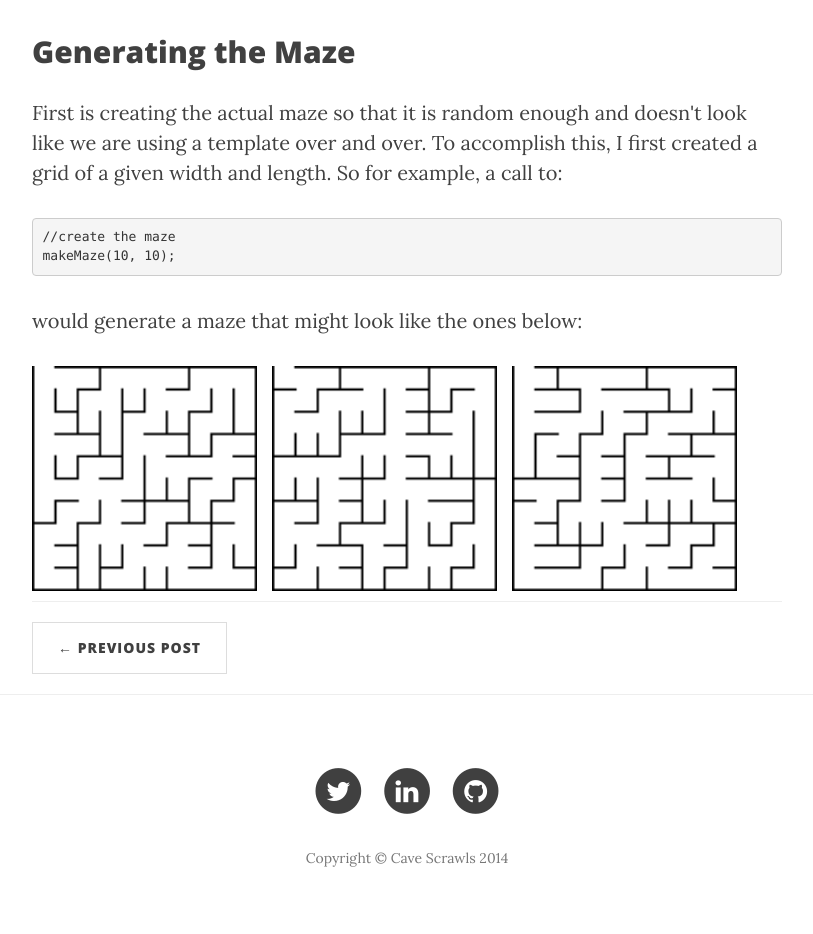
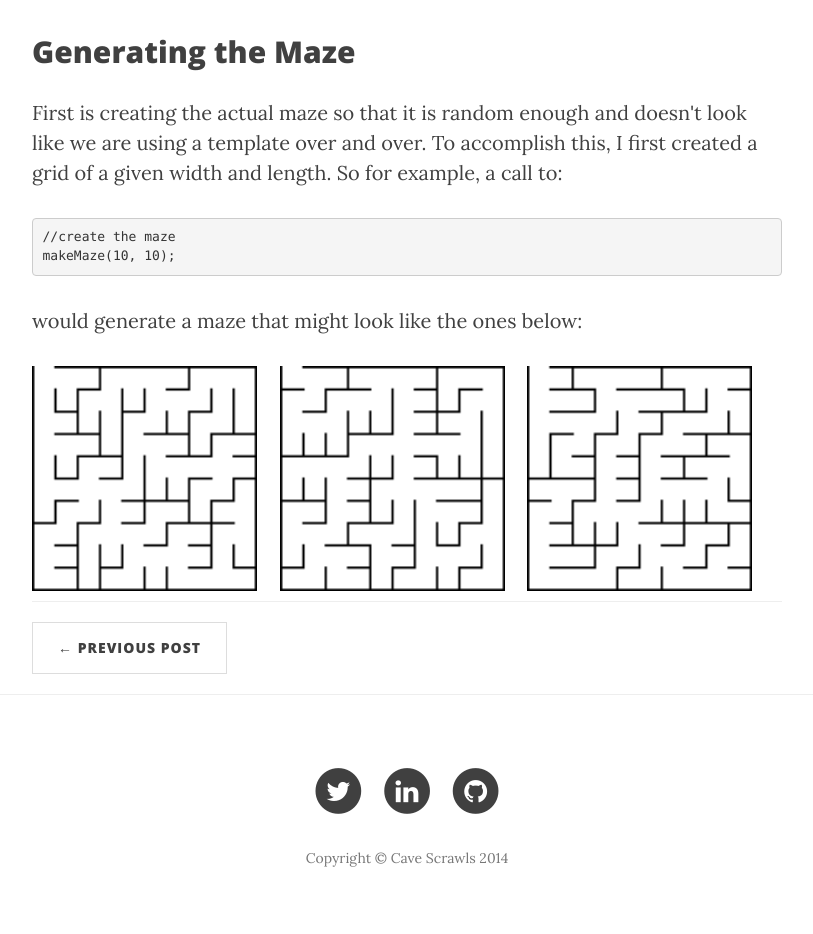
Before and after one commit to cjang5/blog, a Jekyll site: the page built from _posts/2014-12-10-mysterious-mazes.markdown, in a window 1280 px wide. Shown: the part 731-1665 px from the top of the page, without its empty margins (233-1046 px from the left). Built offline with Jekyll 4.4.1, drawn with Linux system fonts in a browser that asks for light colours; nearby versions of some CDN libraries.

Commit message:
Update 2014-12-10-mysterious-mazes.markdown

```diff
--- a/_posts/2014-12-10-mysterious-mazes.markdown
+++ b/_posts/2014-12-10-mysterious-mazes.markdown
@@ -18,8 +18,8 @@ header-img: "img/posts/post-07/post-07-bg.png"
 
 <p>would generate a maze that might look like the ones below: </p>
 
-<img src="{{ site.baseurl }}/img/posts/post-07/unsolved1.png" style="float: left; width: 30%; margin-right: 2%; margin-bottom: 0.5em;">
-<img src="{{ site.baseurl }}/img/posts/post-07/unsolved2.png" style="float: left; width: 30%; margin-right: 2%; margin-bottom: 0.5em;">
-<img src="{{ site.baseurl }}/img/posts/post-07/unsolved3.png" style="float: left; width: 30%; margin-right: 2%; margin-bottom: 0.5em;">
+<img src="{{ site.baseurl }}/img/posts/post-07/unsolved1.png" style="float: left; width: 30%; margin-right: 3%; margin-bottom: 0.5em;">
+<img src="{{ site.baseurl }}/img/posts/post-07/unsolved2.png" style="float: left; width: 30%; margin-right: 3%; margin-bottom: 0.5em;">
+<img src="{{ site.baseurl }}/img/posts/post-07/unsolved3.png" style="float: left; width: 30%; margin-right: 0%; margin-bottom: 0.5em;">
 
 <p style="clear: both;"></p>
```
